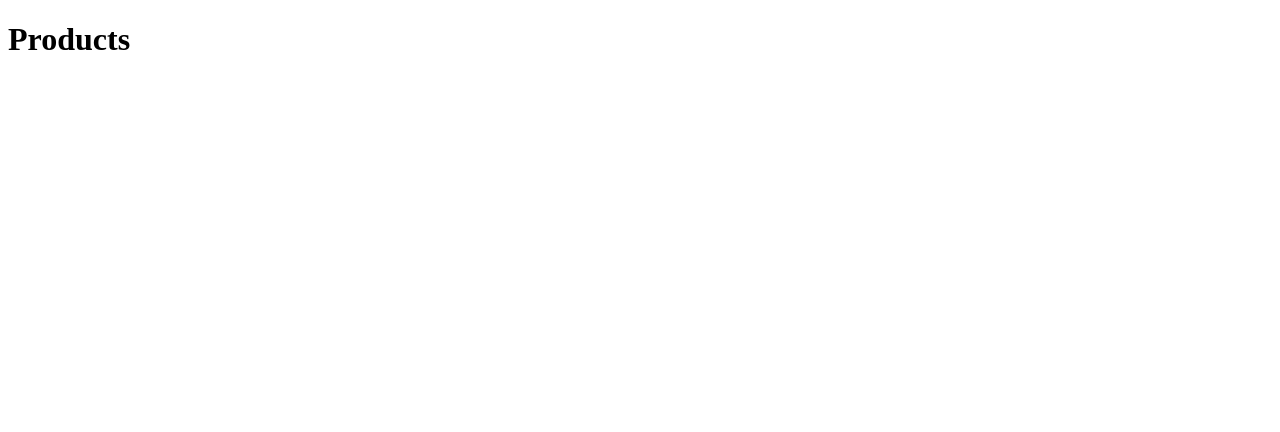
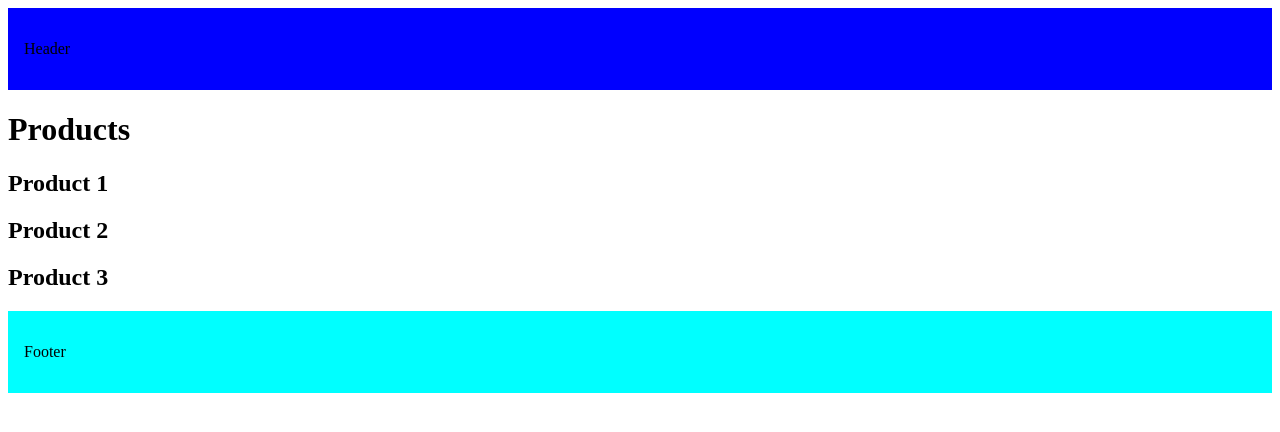
Before and after one commit to krystoliz/learn-next-js, a Next.js app in the folder learn-next/: page /products in a window 1280 px wide. Shown: the top 432 px of the page. Built offline with nearby package versions, Linux system fonts and the light colour scheme.

Commit message:
feat: making root layout

```diff
--- a/learn-next/src/app/layout.tsx
+++ b/learn-next/src/app/layout.tsx
@@ -10,7 +10,23 @@ export default function RootLayout({
 }) {
   return (
     <html lang="en">
-      <body>{children}</body>
+      <body>
+        <header
+          style={{
+            backgroundColor: 'blue',
+            padding: '1rem',
+          }}>
+            <p> Header </p>
+
+        </header>
+        {children}
+        <footer
+          style={{
+            backgroundColor: 'cyan',
+            padding: '1rem',}}>
+              <p> Footer </p>
+        </footer>
+      </body>
     </html>
   )
 }
--- a/learn-next/src/app/products/page.tsx
+++ b/learn-next/src/app/products/page.tsx
@@ -1,3 +1,11 @@
 export default function Products() {
-    return <h1>Products</h1>;
+    return (
+        <>
+            <h1>Products</h1>
+            <h2>Product 1</h2>
+            <h2>Product 2</h2>
+            <h2>Product 3</h2>
+        </>
+    );
+
 }
```
